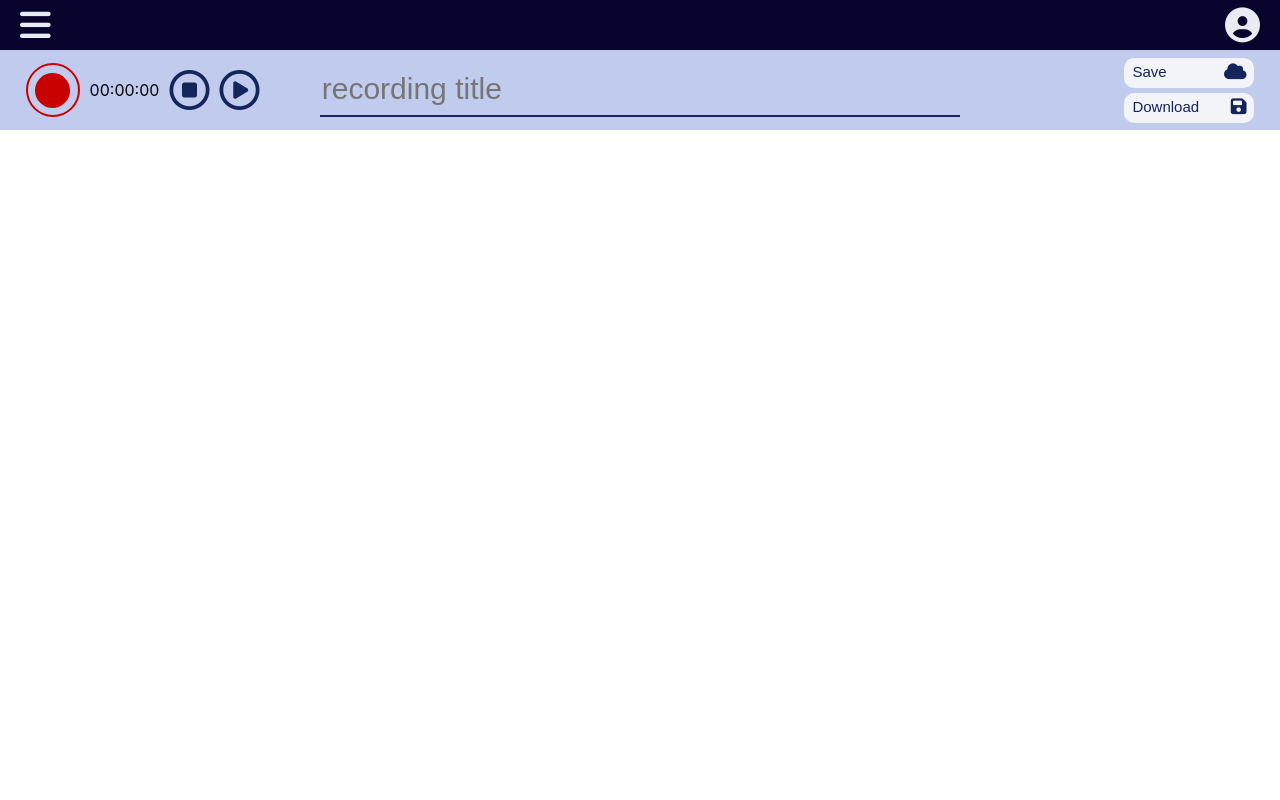
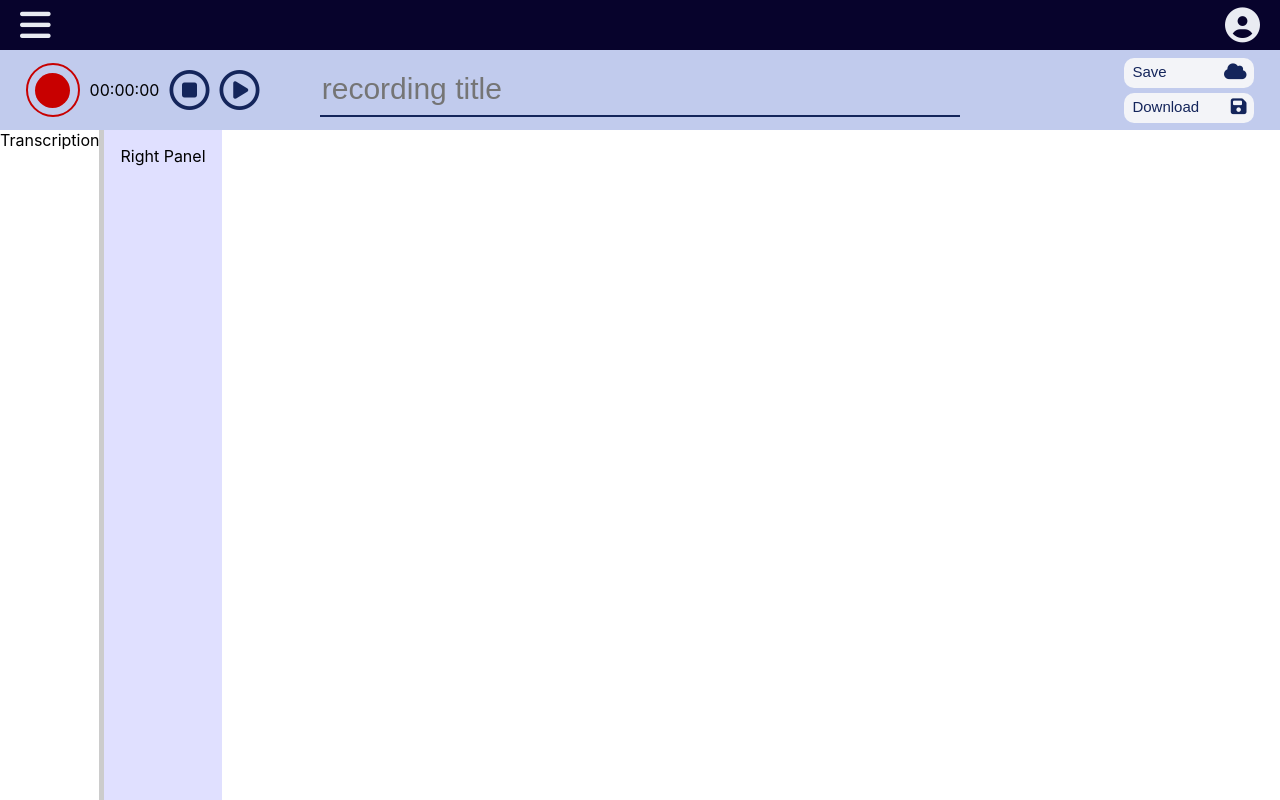
Before and after one commit to ayleenpt/echonotes, a React (Create React App) app: page / in a window 1280 px wide. Built offline with nearby package versions, Linux system fonts and the light colour scheme.

Commit message:
transcription and sidebar

```diff
--- a/src/Components/Echonotes.js
+++ b/src/Components/Echonotes.js
@@ -1,11 +1,68 @@
+import '../Styles/Echonotes.css'
+import React, { useRef, useEffect } from 'react';
 import Header from './Header'
 import SessionInfo from './SessionInfo'
+import Transcription from './Transcription';
+import Sidebar from './Sidebar';
 
 function Echonotes() {
+  const containerRef = useRef(null);
+  const transcriptionRef = useRef(null)
+  const sidebarRef = useRef(null);
+  const resizerRef = useRef(null);
+
+  useEffect(() => {
+    const resizer = resizerRef.current;
+    const left = transcriptionRef.current;
+    const right = sidebarRef.current;
+    const container = containerRef.current;
+
+    let startX = 0;
+    let startLeftWidth = 0;
+
+    const onMouseDown = (e) => {
+      startX = e.clientX;
+      startLeftWidth = left.getBoundingClientRect().width;
+      document.addEventListener('mousemove', onMouseMove);
+      document.addEventListener('mouseup', onMouseUp);
+    };
+
+    const onMouseMove = (e) => {
+      const dx = e.clientX - startX;
+      const newLeftWidth = Math.max(200, startLeftWidth + dx);
+      const containerWidth = container.getBoundingClientRect().width;
+      const newRightWidth = Math.max(200, containerWidth - newLeftWidth - 5);
+
+      if (newLeftWidth + newRightWidth + 5 <= containerWidth) {
+        left.style.width = `${newLeftWidth}px`;
+        right.style.width = `${newRightWidth}px`;
+      }
+    };
+
+    const onMouseUp = () => {
+      document.removeEventListener('mousemove', onMouseMove);
+      document.removeEventListener('mouseup', onMouseUp);
+    };
+
+    resizer.addEventListener('mousedown', onMouseDown);
+    return () => {
+      resizer.removeEventListener('mousedown', onMouseDown);
+    };
+  }, []);
+
   return(
-    <div>
+    <div className="echonotes">
       <Header />
       <SessionInfo />
+      <div className="main-content" ref={containerRef}>
+        <div className="left-panel" ref={transcriptionRef}>
+          <Transcription />
+        </div>
+        <div className="resizer" ref={resizerRef} />
+        <div className="right-panel" ref={sidebarRef}>
+          <Sidebar />
+        </div>
+      </div>
     </div>
   );
 }
--- /dev/null
+++ b/src/Components/Sidebar.js
@@ -0,0 +1,12 @@
+import React from 'react';
+import '../Styles/Sidebar.css';
+
+function Sidebar() {
+  return (
+    <div className="sidebar">
+      Right Panel
+    </div>
+  );
+}
+
+export default Sidebar;
--- /dev/null
+++ b/src/Components/Transcription.js
@@ -0,0 +1,11 @@
+import '../Styles/Transcription.css'
+
+function Transcription() {
+  return (
+    <div>Transcription
+
+    </div>
+  );
+}
+
+export default Transcription
--- /dev/null
+++ b/src/Styles/Echonotes.css
@@ -0,0 +1,22 @@
+.echonotes {
+  display: flex;
+  flex-direction: column;
+  height: 100vh;
+}
+
+.main-content {
+  display: flex;
+  flex: 1;
+  overflow: hidden;
+}
+
+.left-panel, .right-panel {
+  height: 100%;
+  overflow: auto;
+}
+
+.resizer {
+  width: 5px;
+  cursor: ew-resize;
+  background-color: #ccc;
+}
--- /dev/null
+++ b/src/Styles/Sidebar.css
@@ -0,0 +1,5 @@
+.sidebar {
+  padding: 16px;
+  background-color: #e0e0ff;
+  height: 100%;
+}
--- /dev/null
+++ b/src/Styles/Transcription.css
@@ -0,0 +1,4 @@
+.transcription {
+  padding: 16px;
+  height: 100%;
+}
```
